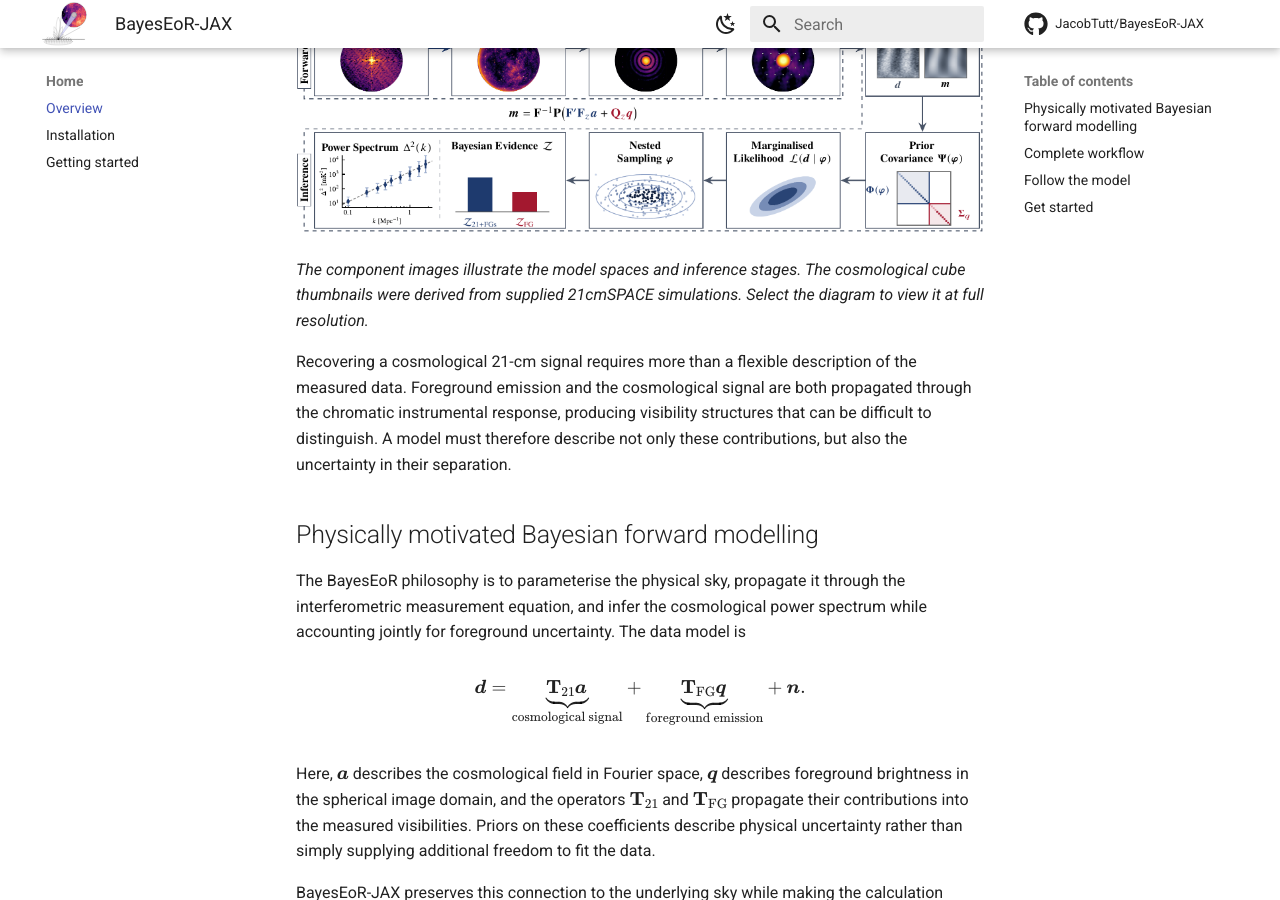
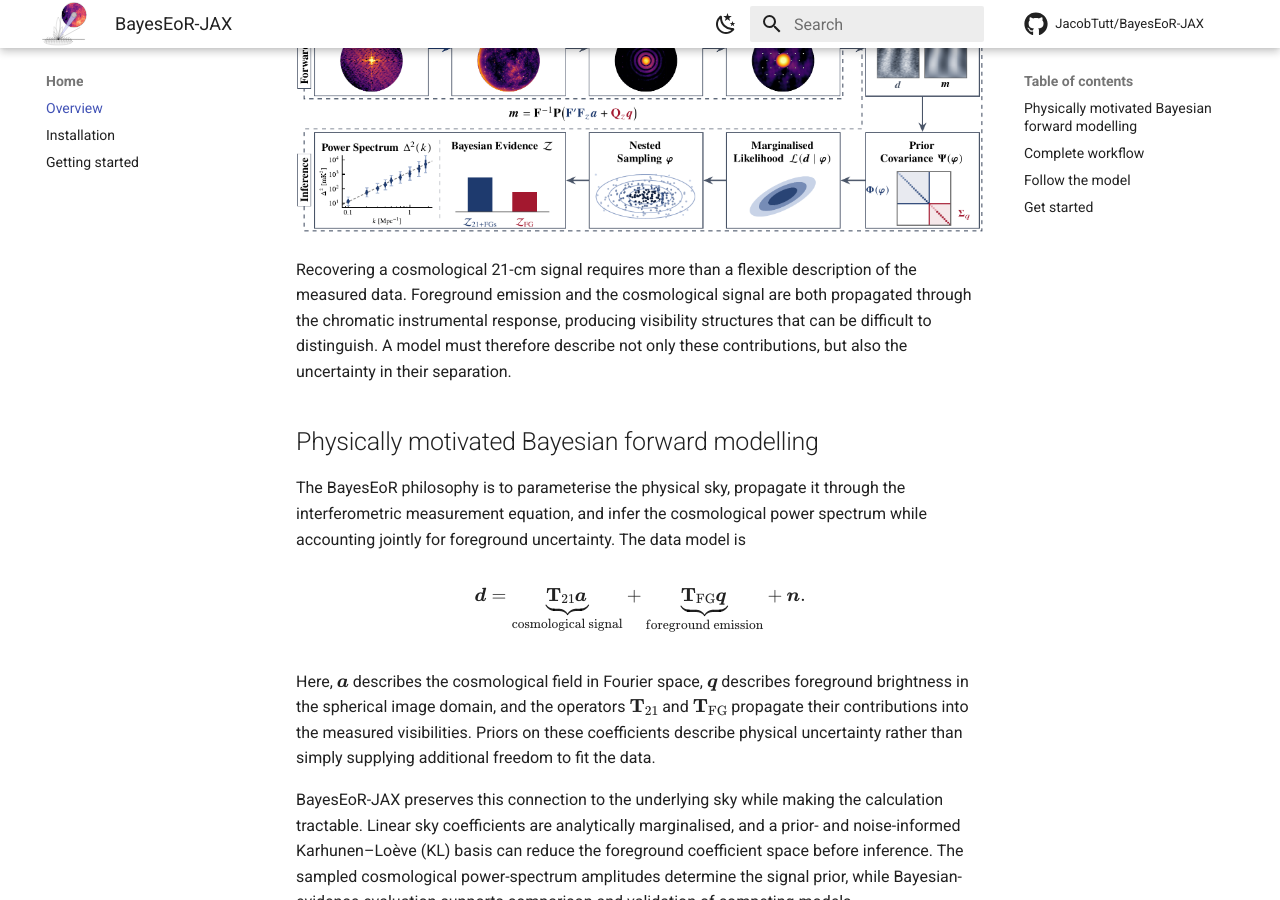
Before and after one commit to JacobTutt/BayesEoR-JAX, an MkDocs documentation site: the page built from docs/index.md, in a window 1280 px wide and 900 px high, scrolled down 402 px. Built offline with MkDocs 1.6.1 and Material for MkDocs 9.7.7, drawn with Linux system fonts in a browser that asks for light colours; comment, search, counter and statistics services are not loaded; the version menu is left out.

Commit message:
Remove documentation diagram captions

```diff
--- a/docs/index.md
+++ b/docs/index.md
@@ -9,10 +9,6 @@ title: BayesEoR-JAX
 
 [![Complete BayesEoR workflow: cosmological and foreground coefficients are mapped through the instrument into visibilities, followed by marginalisation, nested sampling, power-spectrum recovery and evidence evaluation.](assets/diagrams/workflow.png#only-light)](assets/diagrams/workflow.png)
 [![Complete BayesEoR workflow: cosmological and foreground coefficients are mapped through the instrument into visibilities, followed by marginalisation, nested sampling, power-spectrum recovery and evidence evaluation.](assets/diagrams/workflow-dark.png#only-dark)](assets/diagrams/workflow-dark.png)
-
-*The component images illustrate the model spaces and inference stages.
-The cosmological cube thumbnails were derived from supplied 21cmSPACE simulations.
-Select the diagram to view it at full resolution.*
 
 Recovering a cosmological 21-cm signal requires more than a flexible description
 of the measured data. Foreground emission and the cosmological signal are both
```
Also changed, not shown: docs/eor.md (+0 -4 lines), docs/foregrounds.md (+0 -3 lines), docs/model.md (+0 -3 lines).
